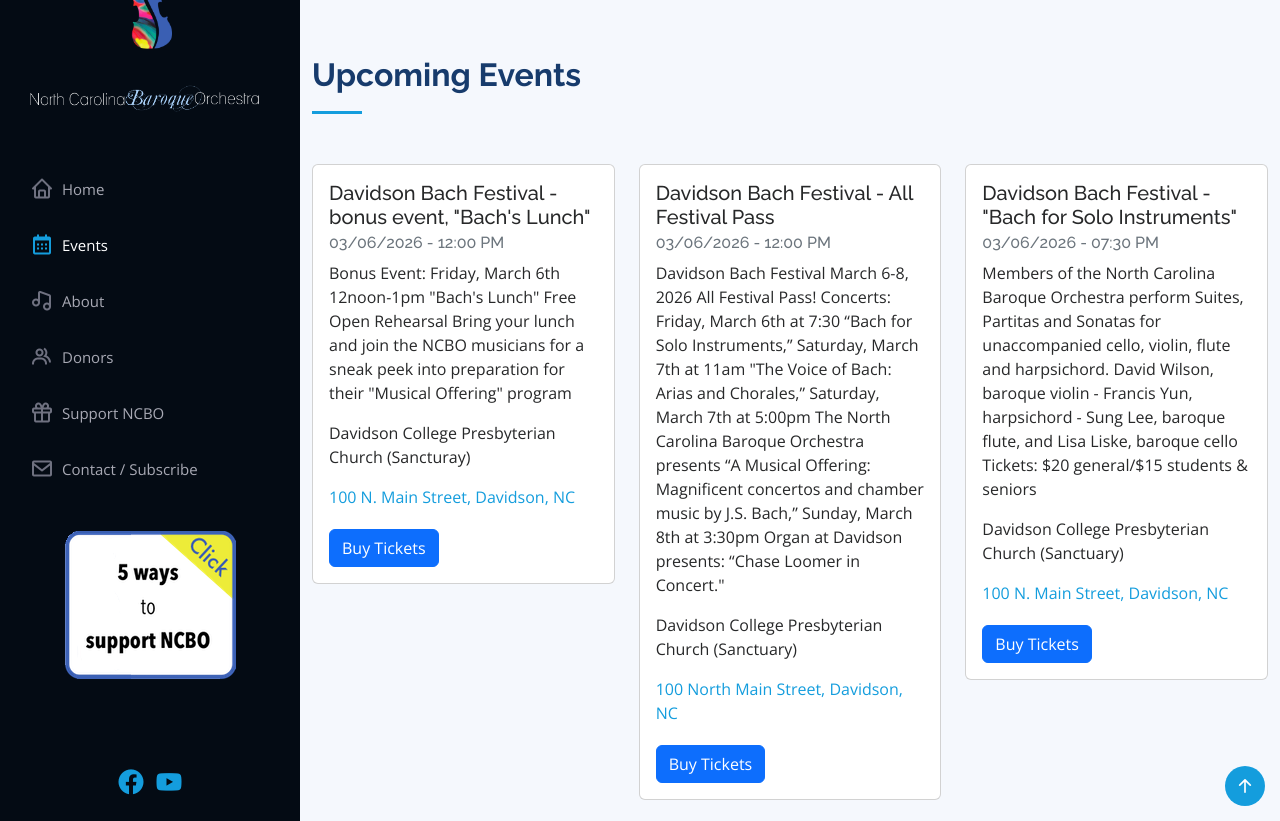
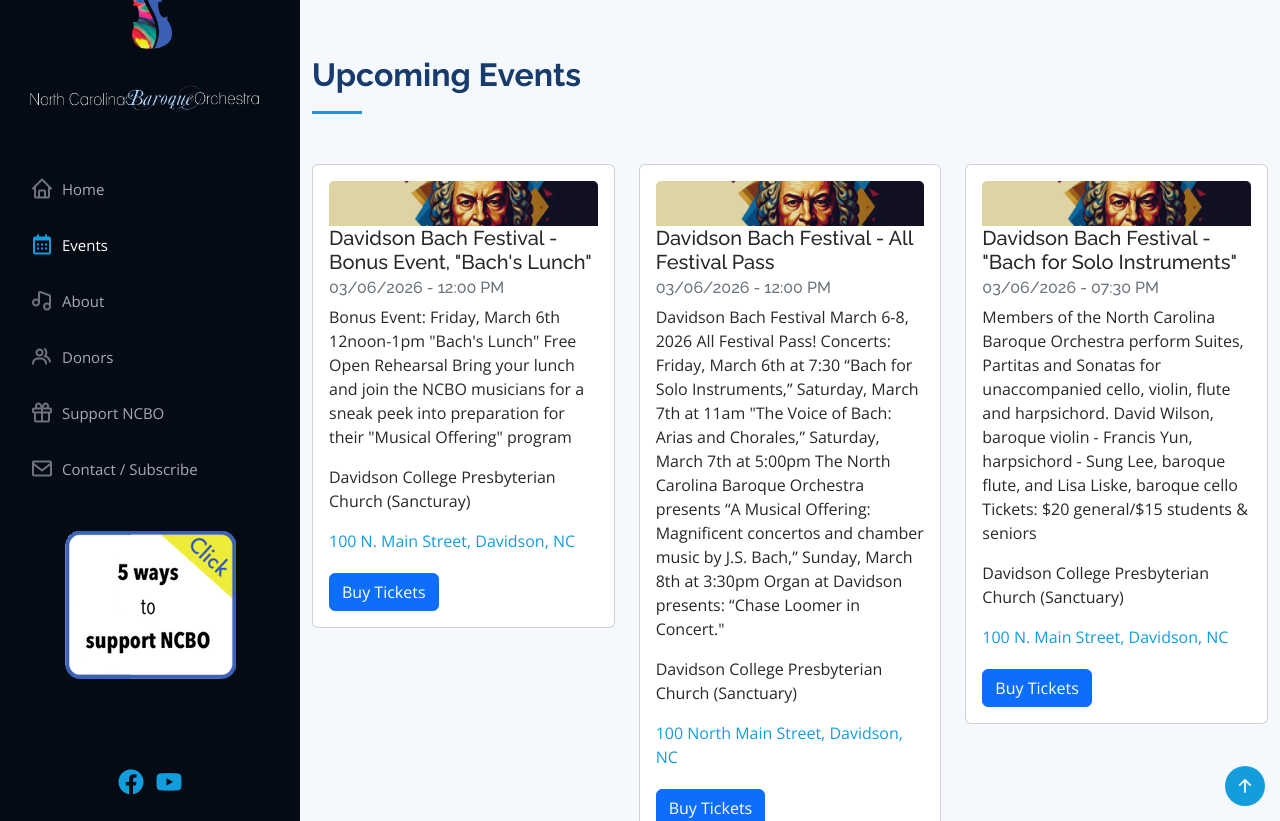
Before and after one commit to ncbaroqueorchestra/ncboweb, a Jekyll site: the page built from index.md, in a window 1280 px wide and 900 px high, scrolled down 949 px, cut to the strip 79-900 px from the top of the window. Built offline with Jekyll 4.4.1, drawn with Linux system fonts in a browser that asks for light colours; comment, search, counter and statistics services are not loaded.

Commit message:
Updated NCBO events

```diff
--- a/_data/events.yml
+++ b/_data/events.yml
@@ -7,8 +7,9 @@
 
     for a sneak peek into preparation for their "Musical Offering" program '
   eventdate: 03/06/2026
+  eventimage: bachfestival.jpeg
   eventtime: 12:00 PM
-  heading: Davidson Bach Festival - bonus event, "Bach's Lunch"
+  heading: Davidson Bach Festival - Bonus Event, "Bach's Lunch"
   mapurl: https://maps.app.goo.gl/Co1egUir4jm3Udif6
   sortdate: 1772816400
   ticketurl: https://airtable.com/appvugRzWhcv3pA1H/tblm5SUEin7YWNJq1/viwlNjgZ7uQjobbgh/recERyaOlHVjmk58u/fldNmGtfmDmmkudT3?copyLinkToCellOrRecordOrigin=gridView
@@ -22,6 +23,7 @@
     concertos and chamber music by J.S. Bach,” Sunday, March 8th at 3:30pm Organ at
     Davidson presents: “Chase Loomer in Concert."'
   eventdate: 03/06/2026
+  eventimage: bachfestival.jpeg
   eventtime: 12:00 PM
   heading: Davidson Bach Festival - All Festival Pass
   mapurl: https://maps.app.goo.gl/ytKfda2oYE1NN6rs6
@@ -34,6 +36,7 @@
     \ Wilson, baroque violin - Francis Yun, harpsichord - Sung Lee, baroque flute,\
     \ and Lisa Liske, baroque cello\n\nTickets: $20 general/$15 students & seniors"
   eventdate: 03/06/2026
+  eventimage: bachfestival.jpeg
   eventtime: 07:30 PM
   heading: Davidson Bach Festival - "Bach for Solo Instruments"
   mapurl: https://maps.app.goo.gl/ytKfda2oYE1NN6rs6
@@ -46,6 +49,7 @@
     \ begins and ends with Bach’s stirring chorales. \n\nCoffee is served!\n\nTickets:\
     \ $20 general/$15 students & seniors"
   eventdate: 03/07/2026
+  eventimage: bachfestival.jpeg
   eventtime: 11:00 AM
   heading: 'Davidson Bach Festival - "The Voice of Bach: Arias and Chorales"'
   mapurl: https://maps.app.goo.gl/ytKfda2oYE1NN6rs6
@@ -60,6 +64,7 @@
 
     Tickets: $20 general/$15 students & seniors'
   eventdate: 03/07/2026
+  eventimage: bachfestival.jpeg
   eventtime: 05:00 PM
   heading: 'Davidson Bach Festival - “A Musical Offering: Magnificent concertos and
     chamber music by J.S. Bach”'
@@ -72,6 +77,7 @@
 
     Free concert. Donations to Organ at Davidson are appreciated.'
   eventdate: 03/08/2026
+  eventimage: bachfestival.jpeg
   eventtime: 03:30 PM
   heading: Davidson Bach Festival - "Chase Loomer In Concert"
   mapurl: https://maps.app.goo.gl/ytKfda2oYE1NN6rs6
```
